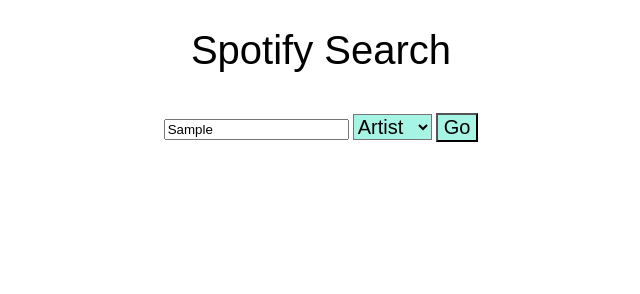
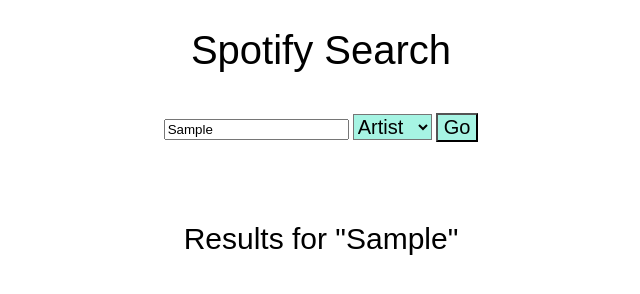
Before and after one commit to AnnekathrinvH/Anne, a plain HTML site: page wk4/Spotify/Spotify.html in a window 1280 px wide. Both pictures are taken after typing "Sample" into the empty fields and a click on the button "Go". Shown: the whole page, without its empty margins (319-959 px from the left). Drawn offline with nearby package versions, Linux system fonts and the light colour scheme; no server answers.

Commit message:
finished handlebars version

```diff
--- a/wk4/Spotify/Spotify.html
+++ b/wk4/Spotify/Spotify.html
@@ -16,7 +16,12 @@
             <button type="submit">Go</button>
          </div>
     </form>
-    <div id="searchTerm"></div>
+    <div id="searchTerm">
+        <script id="search" type="text/handlebars">
+                Results for "{{searchFor}}"
+        </script>
+    </div>
+
     <div id="Container">
         <script id="searchResults" type="text/handlebars">
             {{#.}}
--- a/wk4/Spotify/Spotify.js
+++ b/wk4/Spotify/Spotify.js
@@ -18,8 +18,14 @@
 
     $("#form" ).submit(function(e) {
         $('#Container').html('');
+        selector = $('#select').val();
         input = $('#input').val();
-        selector = $('#select').val();
+
+        var source = {searchFor: input}
+        var inputTerm = Handlebars.templates.search(source);
+        $('#searchTerm').append(inputTerm);
+        console.log(inputTerm);
+
         getData();
         e.preventDefault();
     });
@@ -35,7 +41,6 @@
     };
 
     function showResults() {
-        $('#searchTerm').html('Results for "'+input+'"');
 
         if(selector === 'artist') {
             choice = data.artists;
```
